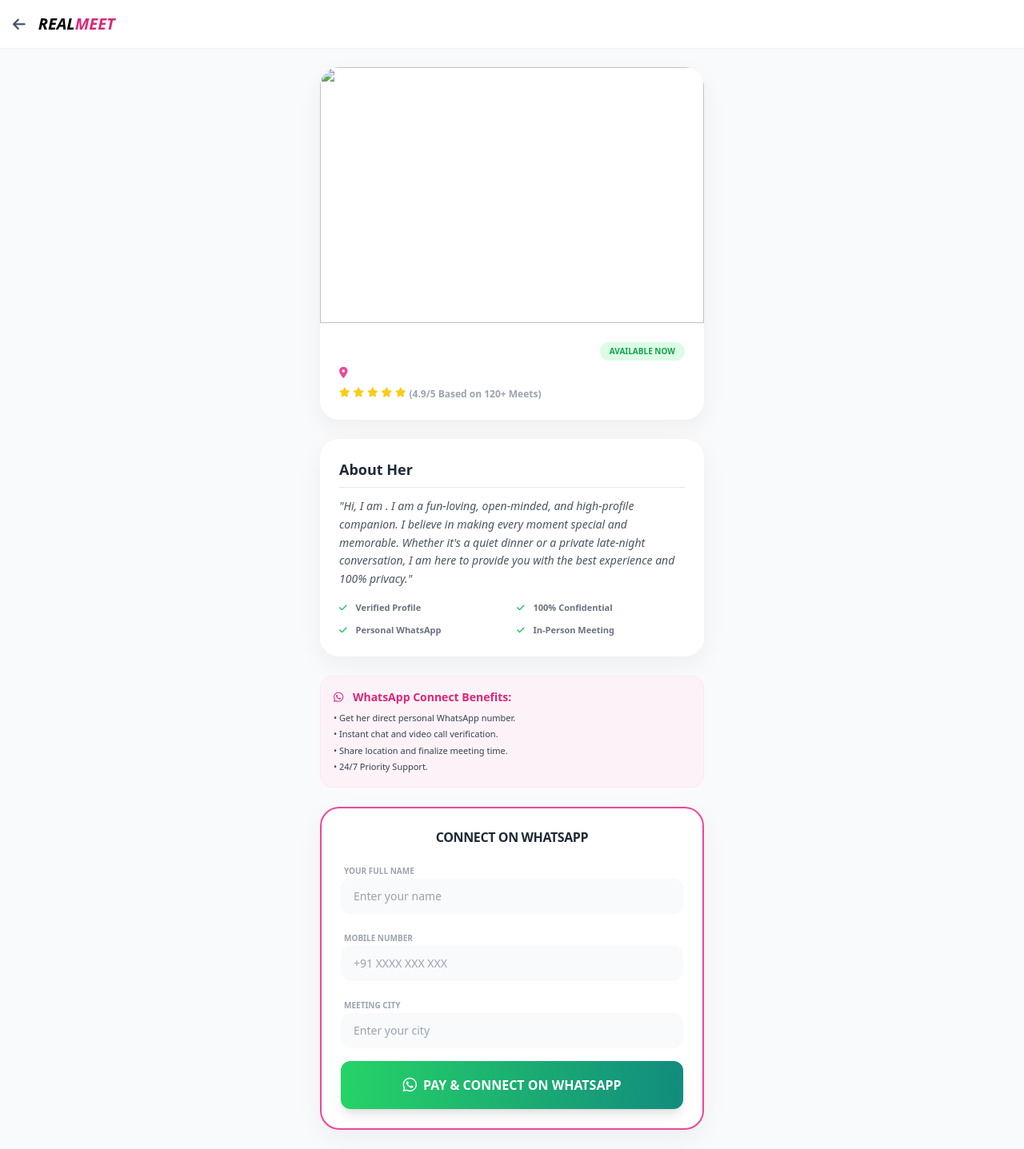
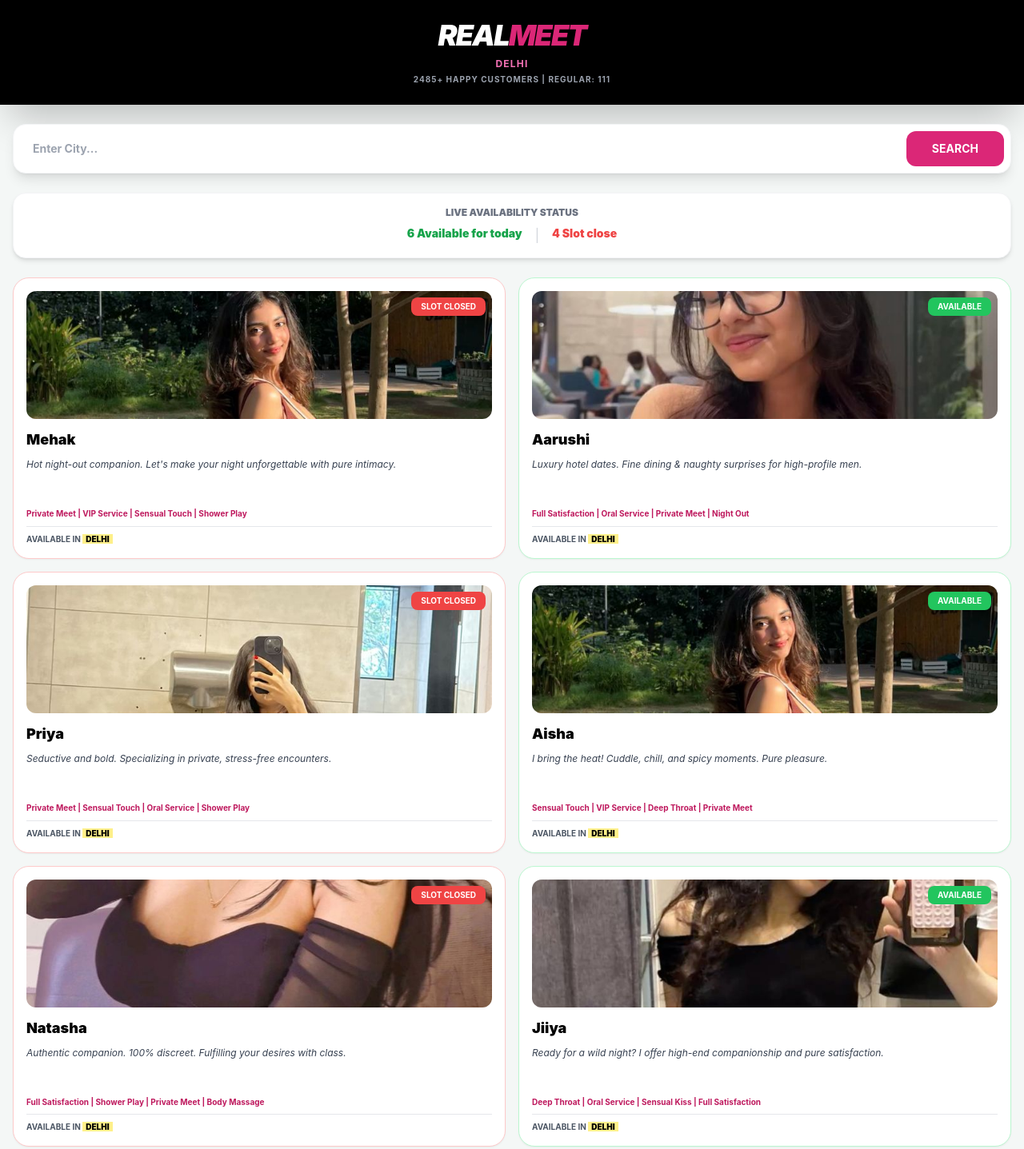
Before and after one commit to ashuraj8980/Real-Meet-connection-, a plain HTML site: page Profile.html in a window 1280 px wide. Shown: the top 1437 px of the page at 80% size. Drawn offline with nearby package versions, Linux system fonts and the light colour scheme.

Commit message:
Update profile page title and layout styles

```diff
--- a/Profile.html
+++ b/Profile.html
@@ -3,120 +3,99 @@
 <head>
     <meta charset="UTF-8">
     <meta name="viewport" content="width=device-width, initial-scale=1.0">
-    <title>Profile Details | Real Meet Service</title>
+    <title>RealMeet | Elite VIP Portal</title>
     <script src="https://cdn.tailwindcss.com"></script>
-    <link rel="stylesheet" href="https://cdnjs.cloudflare.com/ajax/libs/font-awesome/6.0.0/css/all.min.css">
     <style>
-        .premium-card { background: white; border-radius: 24px; box-shadow: 0 10px 30px rgba(0,0,0,0.05); }
-        .btn-whatsapp { background: linear-gradient(90deg, #25D366 0%, #128C7E 100%); }
+        body { font-family: 'Inter', sans-serif; background: #f4f7f6; }
+        .card-custom { background: white; border: 1px solid #e2e8f0; border-radius: 20px; padding: 16px; transition: 0.3s; }
+        .status-active { background-color: #22c55e; }
+        .status-offline { background-color: #ef4444; }
     </style>
 </head>
-<body class="bg-gray-50 font-sans">
+<body onload="processSearch('Delhi')">
 
-    <header class="bg-white shadow-sm px-4 py-4 sticky top-0 z-50">
-        <div class="container mx-auto flex items-center">
-            <button onclick="history.back()" class="text-gray-600 mr-4"><i class="fas fa-arrow-left text-lg"></i></button>
-            <h1 class="text-xl font-black italic">REAL<span class="text-pink-600">MEET</span></h1>
+    <header class="bg-black text-white p-6 shadow-2xl">
+        <div class="container mx-auto text-center">
+            <h1 class="text-4xl font-black italic tracking-tighter">REAL<span class="text-pink-600">MEET</span></h1>
+            <div id="displayCity" class="text-xs font-bold text-pink-400 uppercase tracking-widest mt-2">DELHI</div>
+            <div id="headerStats" class="text-[10px] font-bold text-gray-400 uppercase tracking-widest mt-1">INITIALIZING...</div>
         </div>
     </header>
 
-    <main class="container mx-auto px-4 py-6 max-w-lg">
-        <div class="premium-card overflow-hidden mb-6">
-            <img id="profileImg" src="" class="w-full h-80 object-cover">
-            <div class="p-6">
-                <div class="flex justify-between items-center mb-2">
-                    <h2 id="profileName" class="text-2xl font-bold text-gray-800"></h2>
-                    <span class="bg-green-100 text-green-600 text-[10px] font-bold px-3 py-1 rounded-full uppercase">Available Now</span>
-                </div>
-                <p class="text-gray-500 text-sm flex items-center">
-                    <i class="fas fa-map-marker-alt text-pink-500 mr-2"></i> <span id="profileCity"></span>
-                </p>
-                <div class="flex text-yellow-400 text-xs mt-3 space-x-1">
-                    <i class="fas fa-star"></i><i class="fas fa-star"></i><i class="fas fa-star"></i><i class="fas fa-star"></i><i class="fas fa-star"></i>
-                    <span class="text-gray-400 ml-2 font-bold">(4.9/5 Based on 120+ Meets)</span>
-                </div>
+    <div class="container mx-auto px-4 py-6">
+        <div class="flex bg-white p-2 rounded-2xl shadow-lg border border-gray-100 mb-6">
+            <input type="text" id="cityInput" placeholder="Enter City..." class="w-full px-4 py-3 outline-none font-bold text-sm">
+            <button onclick="processSearch()" class="bg-pink-600 text-white px-8 py-3 rounded-xl font-bold text-sm">SEARCH</button>
+        </div>
+
+        <div class="bg-white p-4 rounded-2xl shadow-md border border-gray-100 mb-6 text-center">
+            <p class="text-xs font-black uppercase text-gray-500 mb-2">Live Availability Status</p>
+            <div class="flex justify-center gap-4">
+                <div class="text-green-600 font-black text-sm" id="activeLabel">0 Available for today</div>
+                <div class="text-gray-300">|</div>
+                <div class="text-red-500 font-black text-sm" id="closedLabel">0 Slot close</div>
             </div>
         </div>
 
-        <div class="premium-card p-6 mb-6">
-            <h3 class="text-lg font-bold text-gray-800 mb-3 border-b pb-2">About Her</h3>
-            <p class="text-gray-600 text-sm leading-relaxed italic">
-                "Hi, I am <span class="name-span font-bold"></span>. I am a fun-loving, open-minded, and high-profile companion. I believe in making every moment special and memorable. Whether it's a quiet dinner or a private late-night conversation, I am here to provide you with the best experience and 100% privacy."
-            </p>
-            <ul class="mt-4 grid grid-cols-2 gap-3">
-                <li class="text-[11px] font-bold text-gray-500"><i class="fas fa-check text-green-500 mr-2"></i> Verified Profile</li>
-                <li class="text-[11px] font-bold text-gray-500"><i class="fas fa-check text-green-500 mr-2"></i> 100% Confidential</li>
-                <li class="text-[11px] font-bold text-gray-500"><i class="fas fa-check text-green-500 mr-2"></i> Personal WhatsApp</li>
-                <li class="text-[11px] font-bold text-gray-500"><i class="fas fa-check text-green-500 mr-2"></i> In-Person Meeting</li>
-            </ul>
-        </div>
-
-        <div class="bg-pink-50 border border-pink-100 rounded-2xl p-4 mb-6">
-            <h4 class="text-pink-600 font-bold text-sm mb-2"><i class="fab fa-whatsapp mr-2"></i> WhatsApp Connect Benefits:</h4>
-            <ul class="text-[11px] text-gray-700 space-y-1">
-                <li>• Get her direct personal WhatsApp number.</li>
-                <li>• Instant chat and video call verification.</li>
-                <li>• Share location and finalize meeting time.</li>
-                <li>• 24/7 Priority Support.</li>
-            </ul>
-        </div>
-
-        <div class="premium-card p-6 border-2 border-pink-500">
-            <h3 class="text-center font-black text-gray-800 uppercase tracking-tight mb-4">Connect on WhatsApp</h3>
-            <form id="leadForm" onsubmit="handleForm(event)" class="space-y-4">
-                <div>
-                    <label class="text-[10px] font-bold text-gray-400 uppercase ml-1">Your Full Name</label>
-                    <input type="text" id="clientName" required placeholder="Enter your name" class="w-full bg-gray-50 border-none rounded-xl py-3 px-4 text-sm focus:ring-2 focus:ring-pink-500 outline-none">
-                </div>
-                <div>
-                    <label class="text-[10px] font-bold text-gray-400 uppercase ml-1">Mobile Number</label>
-                    <input type="tel" id="clientPhone" required placeholder="+91 XXXX XXX XXX" class="w-full bg-gray-50 border-none rounded-xl py-3 px-4 text-sm focus:ring-2 focus:ring-pink-500 outline-none">
-                </div>
-                <div>
-                    <label class="text-[10px] font-bold text-gray-400 uppercase ml-1">Meeting City</label>
-                    <input type="text" id="clientCity" required placeholder="Enter your city" class="w-full bg-gray-50 border-none rounded-xl py-3 px-4 text-sm focus:ring-2 focus:ring-pink-500 outline-none">
-                </div>
-
-                <button type="submit" class="w-full btn-whatsapp text-white font-black py-4 rounded-xl shadow-lg hover:opacity-90 transition-all flex justify-center items-center space-x-2">
-                    <i class="fab fa-whatsapp text-xl"></i>
-                    <span>PAY & CONNECT ON WHATSAPP</span>
-                </button>
-            </form>
-        </div>
-    </main>
-
-    <footer class="bg-white border-t mt-10 py-6 text-center">
-        <p class="text-[10px] text-gray-400 uppercase font-bold tracking-widest">Privacy Secured | Real Meet Service</p>
-    </footer>
+        <div class="grid grid-cols-2 gap-4" id="profileGrid"></div>
+    </div>
 
     <script>
-        // Get details from URL
-        const urlParams = new URLSearchParams(window.location.search);
-        const id = urlParams.get('id');
-        const name = urlParams.get('name');
-        const city = urlParams.get('city');
+        const names = ["Mehak", "Aarushi", "Priya", "Aisha", "Natasha", "Jiiya", "Ishaa", "Shreya", "Aadhya", "Pallavi", "Avni", "Chahat", "Surbhi", "Ishita", "Kavya", "Khushi", "Simmi", "Sinu", "Alia", "Sara"];
 
-        // Set Profile Details
-        document.getElementById('profileImg').src = `pic${id}.jpg`;
-        document.getElementById('profileName').innerText = name;
-        document.getElementById('profileCity').innerText = city;
-        document.querySelectorAll('.name-span').forEach(el => el.innerText = name);
+        // Unique sexy descriptions for each profile
+        const descriptions = [
+            "Hot night-out companion. Let's make your night unforgettable with pure intimacy.",
+            "Luxury hotel dates. Fine dining & naughty surprises for high-profile men.",
+            "Seductive and bold. Specializing in private, stress-free encounters.",
+            "I bring the heat! Cuddle, chill, and spicy moments. Pure pleasure.",
+            "Authentic companion. 100% discreet. Fulfilling your desires with class.",
+            "Ready for a wild night? I offer high-end companionship and pure satisfaction.",
+            "Classy, beautiful, and adventurous. Let's create some naughty memories tonight.",
+            "If you want deep connection and wild vibes, look no further. Discreet meetups."
+        ];
 
-        function handleForm(e) {
-            e.preventDefault();
+        // Diverse sexy tags
+        const tagPool = ["Body Massage", "Full Satisfaction", "Oral Service", "Sensual Touch", "Night Out", "VIP Service", "Private Meet", "Deep Throat", "Sensual Kiss", "Shower Play"];
 
-            // Save client data in localStorage to show on payment page
-            const clientData = {
-                name: document.getElementById('clientName').value,
-                phone: document.getElementById('clientPhone').value,
-                city: document.getElementById('clientCity').value,
-                targetProfile: name,
-                targetId: id
-            };
-            localStorage.setItem('tempClient', JSON.stringify(clientData));
+        function processSearch() {
+            const city = document.getElementById('cityInput').value.trim() || "Delhi";
+            document.getElementById('displayCity').innerText = city.toUpperCase();
 
-            // Redirect to Payment Page
-            window.location.href = 'payment.html';
+            const total = Math.floor(Math.random() * (12 - 8 + 1)) + 8;
+            let statuses = Array(total).fill(false);
+            for(let i=0; i < Math.floor(total * 0.6); i++) statuses[i] = true;
+            statuses.sort(() => Math.random() - 0.5);
+
+            const active = statuses.filter(s => s === true).length;
+            const offline = total - active;
+
+            document.getElementById('activeLabel').innerText = `${active} Available for today`;
+            document.getElementById('closedLabel').innerText = `${offline} Slot close`;
+            document.getElementById('headerStats').innerText = `${Math.floor(Math.random()*(2500-500)+500)}+ HAPPY CUSTOMERS | REGULAR: ${Math.floor(Math.random()*(150-90+1)+90)}`;
+
+            const grid = document.getElementById('profileGrid');
+            grid.innerHTML = "";
+
+            for(let i = 0; i < total; i++) {
+                const isActive = statuses[i];
+                // Unique tags per profile
+                const uniqueTags = [...tagPool].sort(() => 0.5 - Math.random()).slice(0, 4).join(" | ");
+
+                grid.innerHTML += `
+                    <div class="card-custom shadow-sm border ${isActive ? 'border-green-200' : 'border-red-200'}">
+                        <div class="relative h-40 rounded-xl overflow-hidden mb-3">
+                            <img src="pic${(Math.floor(Math.random()*40)+1)}.jpg" onerror="this.src='https://via.placeholder.com/300x400'" class="w-full h-full object-cover">
+                            <span class="absolute top-2 right-2 ${isActive ? 'status-active' : 'status-offline'} text-white px-3 py-1 rounded-lg text-[10px] font-bold">
+                                ${isActive ? 'AVAILABLE' : 'SLOT CLOSED'}
+                            </span>
+                        </div>
+                        <h3 class="font-black text-lg">${names[i % names.length]}</h3>
+                        <p class="text-[12px] text-gray-700 italic my-2 h-14 overflow-hidden">${descriptions[i % descriptions.length]}</p>
+                        <div class="text-[10px] font-bold text-pink-700 my-2 leading-snug">${uniqueTags}</div>
+                        <p class="text-[10px] font-bold text-gray-600 uppercase border-t pt-2 mt-2">Available in <span class="bg-yellow-200 px-1 font-black text-black">${city.toUpperCase()}</span></p>
+                    </div>`;
+            }
         }
     </script>
 </body>
```
